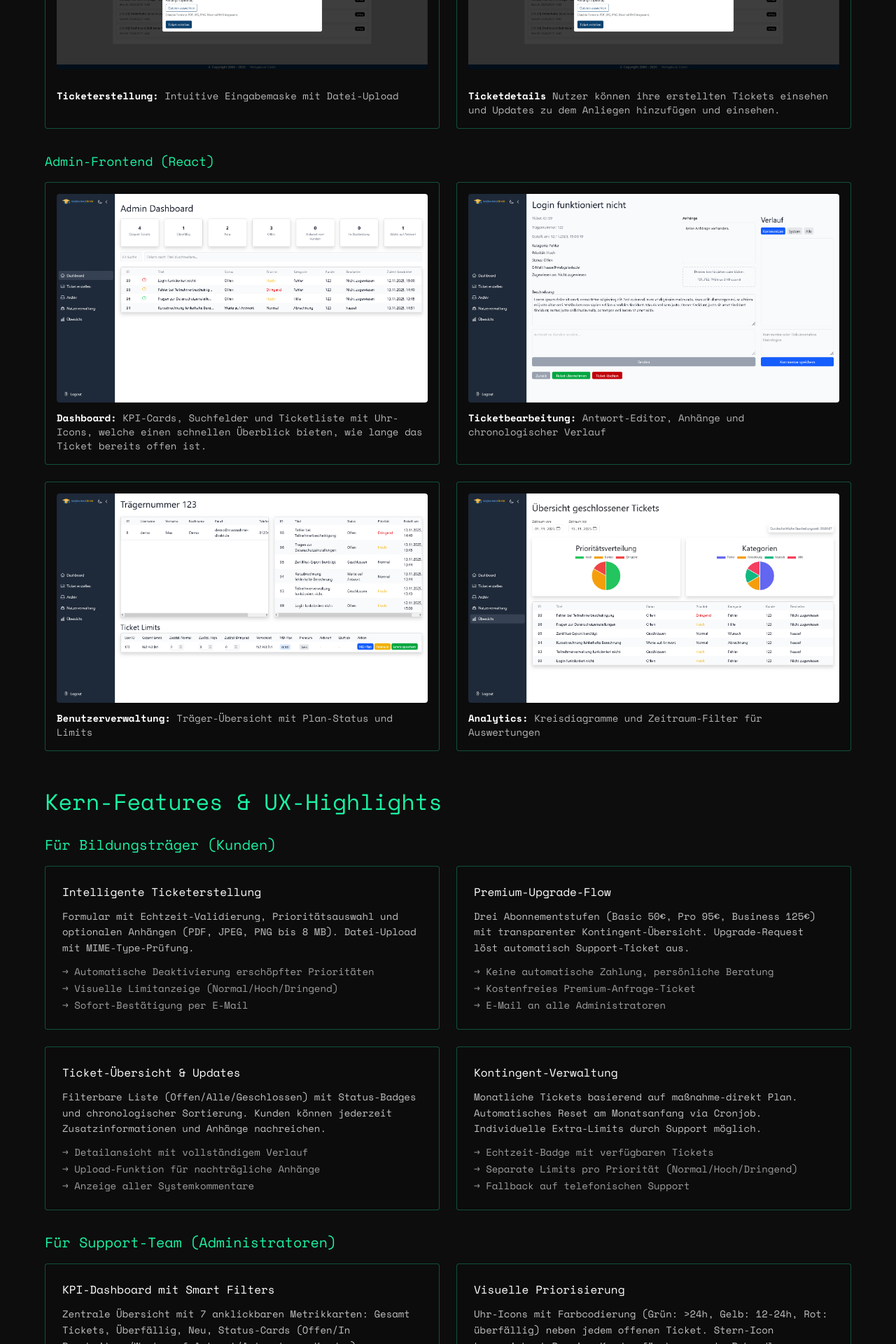
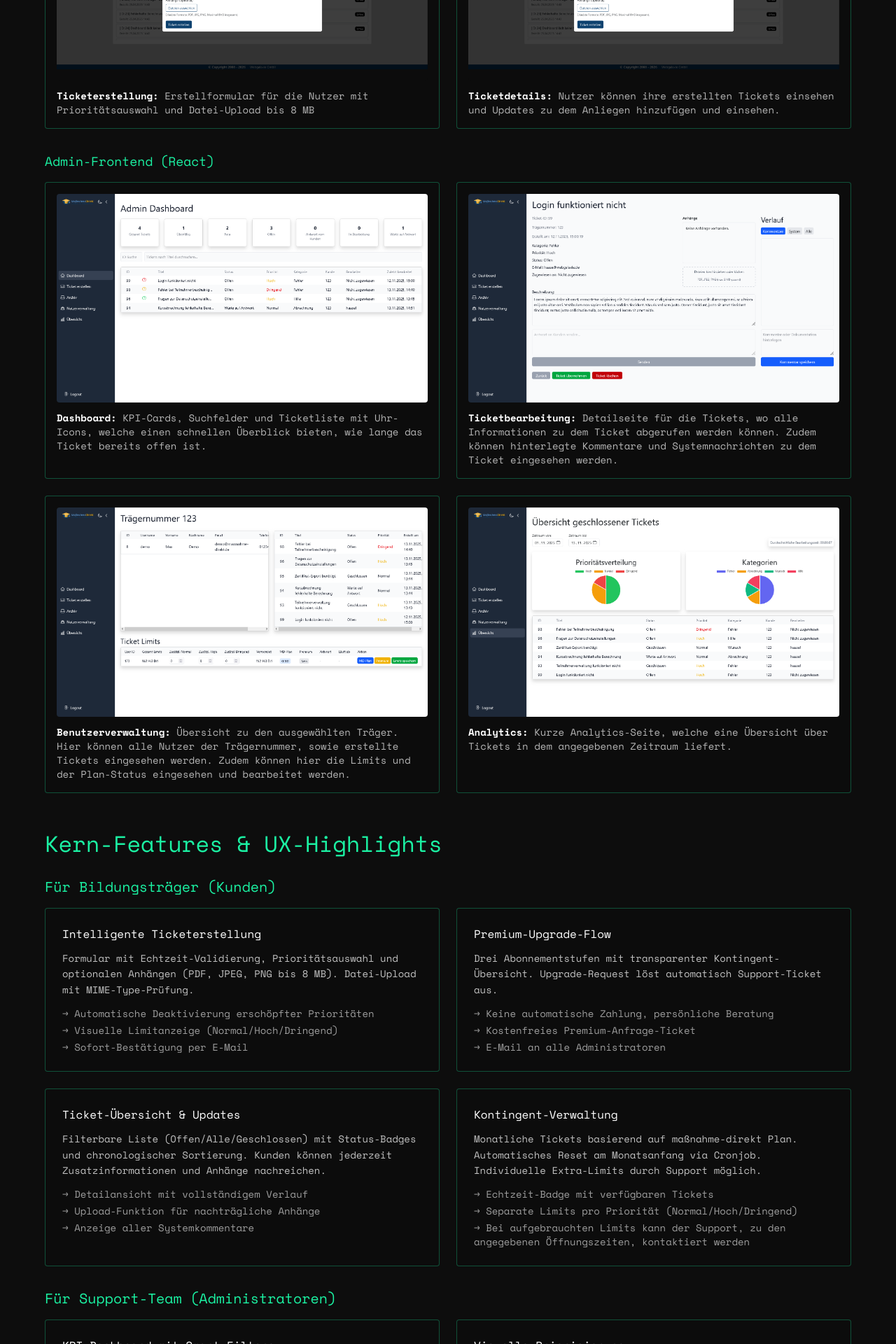
Before and after one commit to frieder-haase/portfolio, a Next.js app: page /projekte/ticketsystem in a window 1280 px wide. Shown: the part 1720-3640 px from the top of the page at 70% size. Built offline with nearby package versions, Linux system fonts and the light colour scheme.

Commit message:
Rechtschreibprüfung, fix für iPad Ansicht

```diff
--- a/src/app/projekte/ticketsystem/page.tsx
+++ b/src/app/projekte/ticketsystem/page.tsx
@@ -26,6 +26,11 @@ const GALLERY_IMAGES: GalleryImage[] = [
     src: "/assets/ticketsystem/nutzer_ticketform.png",
     title: "Ticketerstellung - Nutzer",
     description: "Intuitive Eingabemaske mit Echtzeit-Validierung, Prioritätsauswahl und Datei-Upload bis 8 MB.",
+  },
+  {
+    src: "/assets/ticketsystem/nutzer_ticket.png",
+    title: "Ticketdetails - Nutzer",
+    description: "Detailansicht eines Tickets mit vollständiger Kommunikationshistorie und Möglichkeit zur Antwort.",
   },
   {
     src: "/assets/ticketsystem/admin_dashboard.png",
@@ -168,7 +173,7 @@ export default function TicketsystemPage() {
                   </div>
                 </div>
                 <p className="text-sm text-white/70">
-                  <strong className="text-white">Login:</strong> Authentifizierung mit Trägernummer, Username und Passwort
+                  <strong className="text-white">Login:</strong> Nutzer können sich mit den vorhandenen Logindaten von maßnahme-direkt.de anmelden.
                 </p>
               </div>
               <div className="rounded border border-primary/30 bg-black/40 p-4">
@@ -184,7 +189,7 @@ export default function TicketsystemPage() {
                   </div>
                 </div>
                 <p className="text-sm text-white/70">
-                  <strong className="text-white">Dashboard:</strong> Übersicht mit Filteroptionen und verfügbaren Limits
+                  <strong className="text-white">Dashboard:</strong> Übersicht über die erstellten Tickets mit Filteroptionen und verfügbaren Limits
                 </p>
               </div>
               <div className="rounded border border-primary/30 bg-black/40 p-4">
@@ -200,14 +205,14 @@ export default function TicketsystemPage() {
                   </div>
                 </div>
                 <p className="text-sm text-white/70">
-                  <strong className="text-white">Ticketerstellung:</strong> Intuitive Eingabemaske mit Datei-Upload
+                  <strong className="text-white">Ticketerstellung:</strong> Erstellformular für die Nutzer mit Prioritätsauswahl und Datei-Upload bis 8 MB
                 </p>
               </div>
               <div className="rounded border border-primary/30 bg-black/40 p-4">
                 <div
                   className="mb-3 aspect-video overflow-hidden rounded bg-black/60 cursor-pointer hover:opacity-80 transition"
                   onClick={() => {
-                    setGalleryIndex(2);
+                    setGalleryIndex(3);
                     setGalleryOpen(true);
                   }}
                 >
@@ -216,7 +221,7 @@ export default function TicketsystemPage() {
                   </div>
                 </div>
                 <p className="text-sm text-white/70">
-                  <strong className="text-white">Ticketdetails</strong> Nutzer können ihre erstellten Tickets einsehen und Updates zu dem Anliegen hinzufügen und einsehen.
+                  <strong className="text-white">Ticketdetails:</strong> Nutzer können ihre erstellten Tickets einsehen und Updates zu dem Anliegen hinzufügen und einsehen.
                 </p>
               </div>
             </div>
@@ -230,7 +235,7 @@ export default function TicketsystemPage() {
                 <div
                   className="mb-3 aspect-video overflow-hidden rounded bg-black/60 cursor-pointer hover:opacity-80 transition"
                   onClick={() => {
-                    setGalleryIndex(3);
+                    setGalleryIndex(4);
                     setGalleryOpen(true);
                   }}
                 >
@@ -246,7 +251,7 @@ export default function TicketsystemPage() {
                 <div
                   className="mb-3 aspect-video overflow-hidden rounded bg-black/60 cursor-pointer hover:opacity-80 transition"
                   onClick={() => {
-                    setGalleryIndex(4);
+                    setGalleryIndex(5);
                     setGalleryOpen(true);
                   }}
                 >
@@ -255,23 +260,7 @@ export default function TicketsystemPage() {
                   </div>
                 </div>
                 <p className="text-sm text-white/70">
-                  <strong className="text-white">Ticketbearbeitung:</strong> Antwort-Editor, Anhänge und chronologischer Verlauf
-                </p>
-              </div>
-              <div className="rounded border border-primary/30 bg-black/40 p-4">
-                <div
-                  className="mb-3 aspect-video overflow-hidden rounded bg-black/60 cursor-pointer hover:opacity-80 transition"
-                  onClick={() => {
-                    setGalleryIndex(5);
-                    setGalleryOpen(true);
-                  }}
-                >
-                  <div className="flex h-full items-center justify-center text-sm text-white/40">
-                    <img src="/assets/ticketsystem/admin_userprofile.png" alt="Benutzerverwaltung für die Admins" />
-                  </div>
-                </div>
-                <p className="text-sm text-white/70">
-                  <strong className="text-white">Benutzerverwaltung:</strong> Träger-Übersicht mit Plan-Status und Limits
+                  <strong className="text-white">Ticketbearbeitung:</strong> Detailseite für die Tickets, wo alle Informationen zu dem Ticket abgerufen werden können. Zudem können hinterlegte Kommentare und Systemnachrichten zu dem Ticket eingesehen werden.
                 </p>
               </div>
               <div className="rounded border border-primary/30 bg-black/40 p-4">
@@ -283,11 +272,27 @@ export default function TicketsystemPage() {
                   }}
                 >
                   <div className="flex h-full items-center justify-center text-sm text-white/40">
+                    <img src="/assets/ticketsystem/admin_userprofile.png" alt="Benutzerverwaltung für die Admins" />
+                  </div>
+                </div>
+                <p className="text-sm text-white/70">
+                  <strong className="text-white">Benutzerverwaltung:</strong> Übersicht zu den ausgewählten Träger. Hier können alle Nutzer der Trägernummer, sowie erstellte Tickets eingesehen werden. Zudem können hier die Limits und der Plan-Status eingesehen und bearbeitet werden.
+                </p>
+              </div>
+              <div className="rounded border border-primary/30 bg-black/40 p-4">
+                <div
+                  className="mb-3 aspect-video overflow-hidden rounded bg-black/60 cursor-pointer hover:opacity-80 transition"
+                  onClick={() => {
+                    setGalleryIndex(7);
+                    setGalleryOpen(true);
+                  }}
+                >
+                  <div className="flex h-full items-center justify-center text-sm text-white/40">
                     <img src="/assets/ticketsystem/admin_tracking.png" alt="Analytics-Übersicht für die Admins" />
                   </div>
                 </div>
                 <p className="text-sm text-white/70">
-                  <strong className="text-white">Analytics:</strong> Kreisdiagramme und Zeitraum-Filter für Auswertungen
+                  <strong className="text-white">Analytics:</strong> Kurze Analytics-Seite, welche eine Übersicht über Tickets in dem angegebenen Zeitraum liefert.
                 </p>
               </div>
             </div>
@@ -320,7 +325,7 @@ export default function TicketsystemPage() {
               <div className="rounded border border-primary/30 bg-black/40 p-6">
                 <h4 className="mb-3 !text-base text-white">Premium-Upgrade-Flow</h4>
                 <p className="mb-3 text-sm leading-relaxed text-white/75">
-                  Drei Abonnementstufen (Basic 50€, Pro 95€, Business 125€) mit transparenter Kontingent-Übersicht.
+                  Drei Abonnementstufen mit transparenter Kontingent-Übersicht.
                   Upgrade-Request löst automatisch Support-Ticket aus.
                 </p>
                 <ul className="space-y-1 text-sm text-white/60">
@@ -350,7 +355,7 @@ export default function TicketsystemPage() {
                 <ul className="space-y-1 text-sm text-white/60">
                   <li>→ Echtzeit-Badge mit verfügbaren Tickets</li>
                   <li>→ Separate Limits pro Priorität (Normal/Hoch/Dringend)</li>
-                  <li>→ Fallback auf telefonischen Support</li>
+                  <li>→ Bei aufgebrauchten Limits kann der Support, zu den angegebenen Öffnungszeiten, kontaktiert werden</li>
                 </ul>
               </div>
             </div>
@@ -391,9 +396,9 @@ export default function TicketsystemPage() {
                   Reporting. Antworten werden per Twig-Template als responsive E-Mails versendet.
                 </p>
                 <ul className="space-y-1 text-sm text-white/60">
-                  <li>→ Trennung: öffentliche Antworten vs. interne Kommentare</li>
+                  <li>→ Trennung: Nutzerkommentare, Adminkommentare und Adminantworten</li>
                   <li>→ Automatischer Statuswechsel bei Antwort (→ "Warte auf Antwort")</li>
-                  <li>→ Anhänge nachträglich hinzufügen mit Systemkommentar</li>
+                  <li>→ Systemnachrichten protokollieren den Verlauf des Tickets</li>
                 </ul>
               </div>
               <div className="rounded border border-primary/30 bg-black/40 p-6">
@@ -439,7 +444,7 @@ export default function TicketsystemPage() {
               </p>
             </div>
             <div>
-              <h3 className="mb-2 !text-base text-primary">Wirtschaftlichkeit & ROI</h3>
+              <h3 className="mb-2 !text-base text-primary">Wirtschaftlichkeit</h3>
               <p className="leading-relaxed text-sm">
                 <strong>Einmalige Entwicklungskosten:</strong> 3.200€ (80h Projektzeit im Rahmen der IHK-Abschlussarbeit)<br />
                 <strong>Eingesparte Lizenzkosten:</strong> 2.500-3.300€ jährlich (Vergleich: Zendesk, Deskpro)<br />
--- a/src/components/aboutme.tsx
+++ b/src/components/aboutme.tsx
@@ -70,9 +70,9 @@ export default function AboutMe() {
             <div className="flex flex-col lg:flex-row gap-8 lg:gap-0 px-4 lg:px-0">
                 <div className="w-full lg:w-1/2">
                     <p className="text-white/80 max-w-2xl leading-relaxed">
-                        Als ursprünglich gelernter Game Desinger, 3D Artist und u.a. Grafikdesigner bringe ich sowohl Veständnis und Passion für die technische und auch die kreative Seite der Softwareentwicklung mit.
+                        Als ursprünglich gelernter Game Designer, 3D Artist und u.a. Grafikdesigner bringe ich sowohl Verständnis und Passion für die technische als auch die kreative Seite der Softwareentwicklung mit.
                         <br className="mb-4"></br>
-                        Nichts ist für mich frustriender als eine schlechte UX, das gilt sowohl für Spiele als auch für jegliche andere Software. Daher ist es mir besonders wichtig, bei meinen Projekten auf eine intuitive und ansprechende Gestaltung zu achten.
+                        Nichts ist für mich frustrierender als eine schlechte UX, das gilt sowohl für Spiele, als auch für jegliche andere Software. Daher ist es mir besonders wichtig, bei meinen Projekten auf eine intuitive und ansprechende Gestaltung zu achten.
                         <br className="mb-4"></br>
                         Durch meine diverse Erfahrung kann ich mich in verschiedenen Bereichen der Softwareentwicklung einbringen, weshalb ich letztendlich auch das Ziel habe mich als Full-Stack Entwickler zu etablieren.
                     </p>
--- a/src/components/projekte.tsx
+++ b/src/components/projekte.tsx
@@ -54,8 +54,8 @@ export default function Projekte() {
                     >
                         <div className="relative overflow-hidden group rounded">
                             <img src={project.image} alt={project.title} className="bild w-full" />
-                            {/* Hover Card für lg Bildschirme */}
-                            <div className="hidden lg:block absolute inset-x-0 bottom-0 bg-black/80 p-4 transition-transform duration-300 translate-y-[calc(100%-4.5rem)] group-hover:translate-y-0">
+                            {/* Hover Card für xl Bildschirme */}
+                            <div className="hidden xl:block absolute inset-x-0 bottom-0 bg-black/80 p-4 transition-transform duration-300 translate-y-[calc(100%-4.5rem)] group-hover:translate-y-0">
                                 <h3 className="!text-xxl font-bold text-primary mb-3">{project.title}</h3>
                                 <p className="text-sm text-white/80 mb-3">{project.description}</p>
                                 <div className="flex items-center justify-between gap-2 flex-wrap">
@@ -73,7 +73,7 @@ export default function Projekte() {
                             </div>
                         </div>
                         {/* Text darunter für mobile/tablet */}
-                        <div className="lg:hidden bg-black/80 p-4">
+                        <div className="xl:hidden bg-black/80 p-4">
                             <h3 className="!text-xxl font-bold text-primary mb-3">{project.title}</h3>
                             <p className="text-sm text-white/80 mb-3">{project.description}</p>
                             <div className="flex items-center justify-between gap-2 flex-wrap">
```
